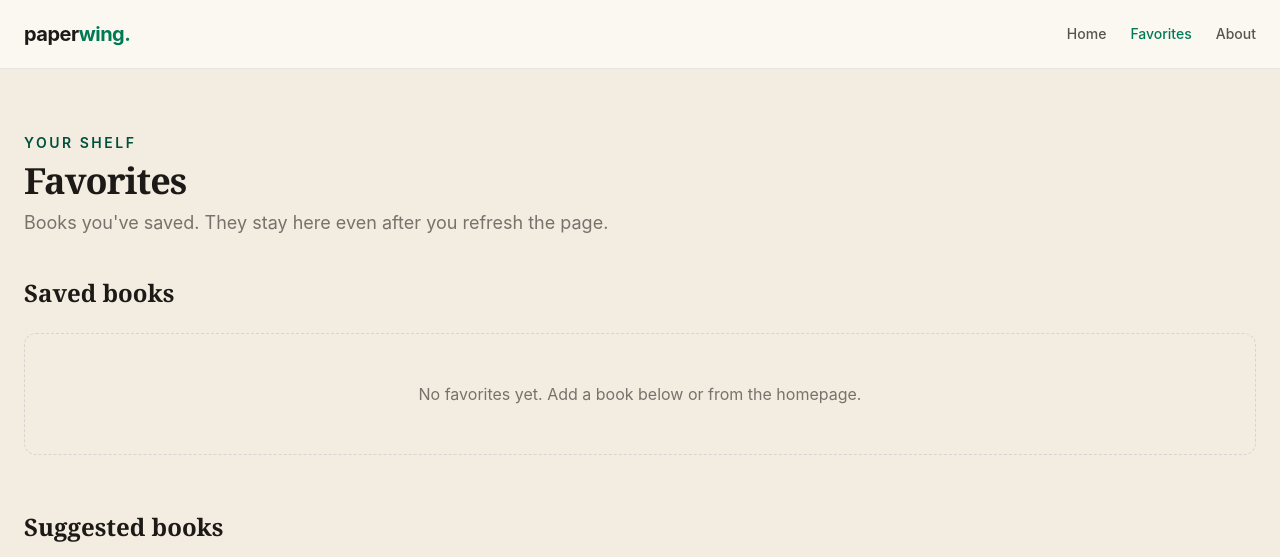
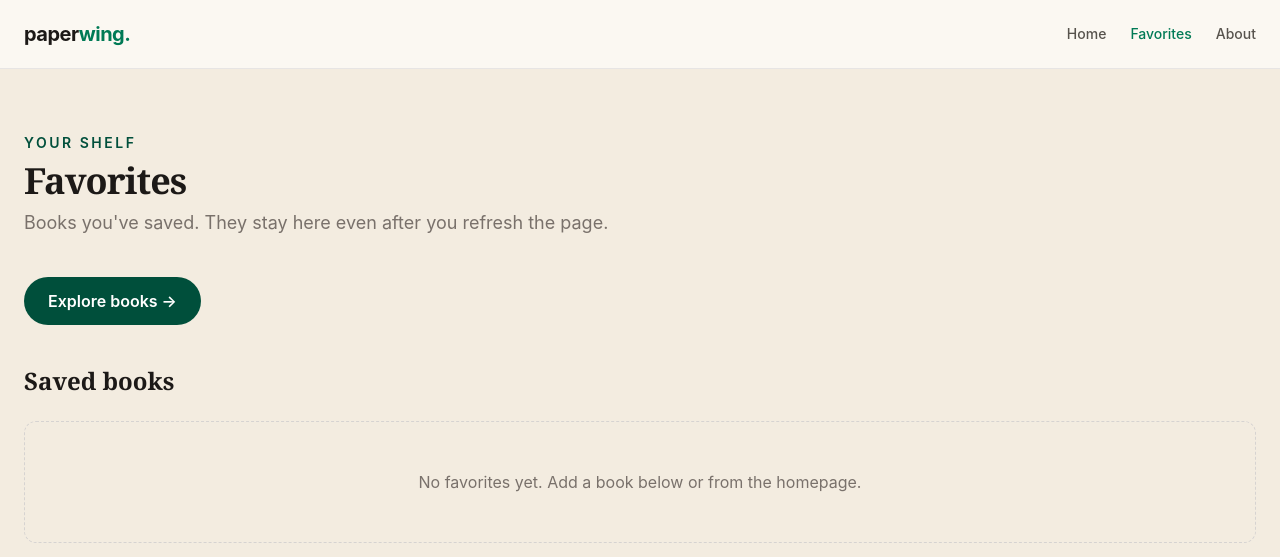
Before and after one commit to Tetaaline/book-explorer, a website built with Vite: page favorites.html in a window 1280 px wide. Shown: the top 557 px of the page. Built offline with nearby package versions, Linux system fonts and the light colour scheme.

Commit message:
Add Explore books button to Favorites page

```diff
--- a/favorites.html
+++ b/favorites.html
@@ -40,7 +40,11 @@
                     Books you've saved. They stay here even after you refresh the page.
                 </p>
             </div>
-
+            <!-- Explore button -->
+            <a href="/#explore"
+                class="mb-10 inline-flex items-center gap-2 rounded-full bg-emerald-900 px-6 py-3 font-semibold text-white transition hover:bg-emerald-950">
+                Explore books →
+            </a>
             <!-- Saved books -->
             <section class="mb-14">
                 <h2 class="mb-6 font-serif text-2xl font-bold">Saved books</h2>
```
